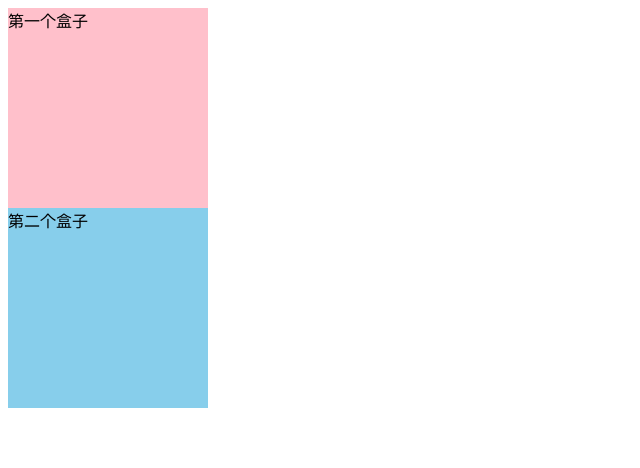
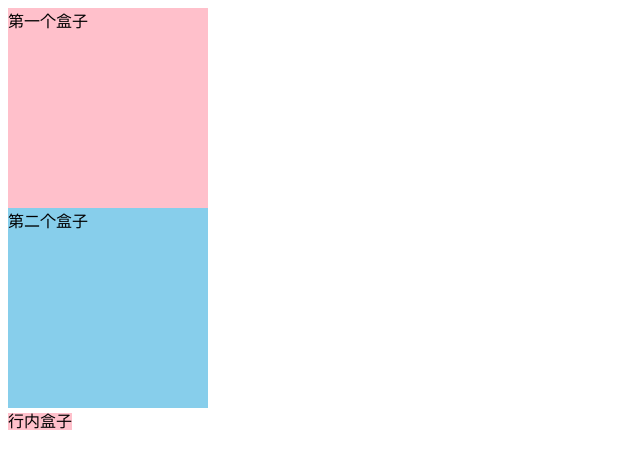
Before and after one commit to xiaoxiaoyu-123/HTML5-CSS3-AI, a plain HTML site: page 02-CSS3核心技术/23-盒子模型-外边距 .html in a window 1280 px wide. Shown: the whole page, without its empty margins (0-640 px from the left). Drawn offline with Linux system fonts and the light colour scheme.

Commit message:
测试提交

```diff
--- a/02-CSS3核心技术/23-盒子模型-外边距 .html
+++ b/02-CSS3核心技术/23-盒子模型-外边距 .html
@@ -15,12 +15,19 @@
         .box2 {
             background-color: skyblue;
         }
+
+        span {
+            width: 100px;
+            height: 100px;
+            background-color: pink;
+        }
     </style>
 </head>
 
 <body>
     <div class="box1">第一个盒子</div>
     <div class="box2">第二个盒子</div>
+    <span>行内盒子</span>
 </body>
 
 </html>
```
